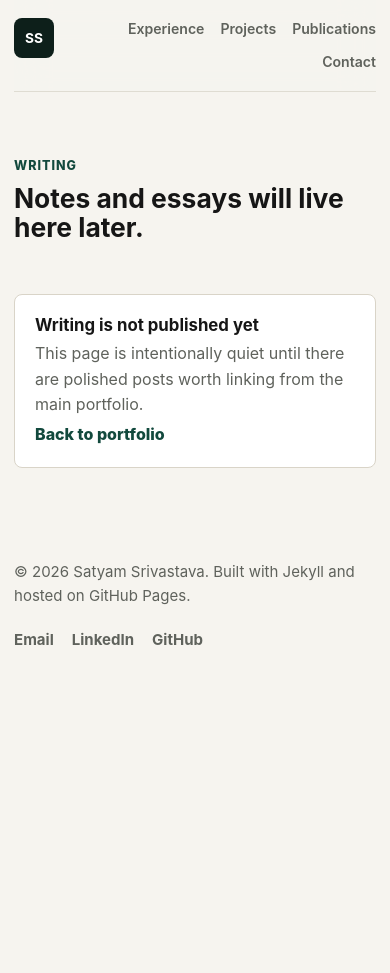
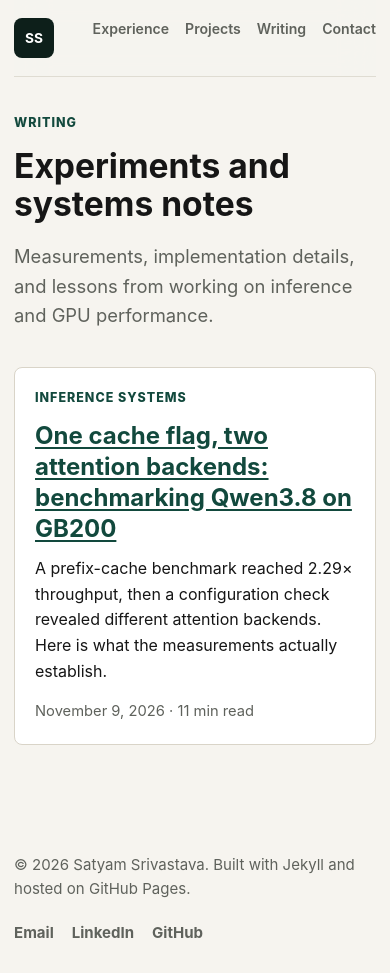
Before and after one commit to Satyam-53/satyam-53.github.io, a Jekyll site: the page built from blog/index.html, in a window 390 px wide. Built offline with Jekyll 4.4.1, drawn with Linux system fonts in a browser that asks for light colours; before the commit the page ends 900 px from its top, so only the background shows below that.

Commit message:
Publish Qwen GB200 benchmark and backend-selection notes

````diff
--- a/_includes/header.html
+++ b/_includes/header.html
@@ -8,6 +8,7 @@
     <a href="#experience">Experience</a>
     <a href="#projects">Projects</a>
     <a href="#publications">Publications</a>
+    <a href="/blog/">Writing</a>
     <a href="#contact">Contact</a>
   </nav>
 </header>
--- /dev/null
+++ b/_layouts/writing.html
@@ -0,0 +1,52 @@
+{% assign profile = site.data.profile %}
+<!DOCTYPE html>
+<html lang="en">
+<head>
+  <meta charset="UTF-8">
+  <meta name="viewport" content="width=device-width, initial-scale=1.0">
+  <title>{{ page.title | escape }} | {{ site.title | escape }}</title>
+  <meta name="description" content="{{ page.description | default: site.description | escape }}">
+  <meta name="author" content="{{ profile.name | escape }}">
+  <link rel="canonical" href="{{ page.url | absolute_url }}">
+  <meta property="og:type" content="{% if page.article %}article{% else %}website{% endif %}">
+  <meta property="og:title" content="{{ page.title | escape }}">
+  <meta property="og:description" content="{{ page.description | default: site.description | escape }}">
+  <meta property="og:url" content="{{ page.url | absolute_url }}">
+  <meta property="og:image" content="{{ profile.photo | absolute_url }}">
+  <meta name="twitter:card" content="summary">
+  <link rel="stylesheet" href="{{ '/assets/css/main.css' | relative_url }}">
+  <link rel="stylesheet" href="{{ '/assets/css/blog.css' | relative_url }}">
+</head>
+<body class="writing-page">
+  <a class="skip-link" href="#main-content">Skip to content</a>
+  <header class="site-header">
+    <a class="site-mark" href="{{ '/' | relative_url }}" aria-label="{{ profile.name | escape }} home">
+      <span>SS</span><strong>{{ profile.name }}</strong>
+    </a>
+    <nav class="site-nav" aria-label="Primary navigation">
+      <a href="{{ '/' | relative_url }}#experience">Experience</a>
+      <a href="{{ '/' | relative_url }}#projects">Projects</a>
+      <a href="{{ '/blog/' | relative_url }}" {% unless page.article %}aria-current="page"{% endunless %}>Writing</a>
+      <a href="{{ '/' | relative_url }}#contact">Contact</a>
+    </nav>
+  </header>
+  <main id="main-content" class="writing-shell">
+    {% if page.article %}
+    <article>
+      <header class="article-header">
+        <a class="back-link" href="{{ '/blog/' | relative_url }}">← All writing</a>
+        <p class="section-label">Inference systems · Experiment notes</p>
+        <h1>{{ page.title }}</h1>
+        <p class="article-description">{{ page.description }}</p>
+        <p class="article-meta">{{ profile.name }} · <time datetime="{{ page.date | date: '%Y-%m-%d' }}">{{ page.date | date: '%B %-d, %Y' }}</time> · {{ content | number_of_words | divided_by: 220 | plus: 1 }} min read</p>
+      </header>
+      <div class="article-body">{{ content }}</div>
+      <footer class="article-end"><a href="{{ '/blog/' | relative_url }}">← Back to writing</a></footer>
+    </article>
+    {% else %}
+      {{ content }}
+    {% endif %}
+  </main>
+  {% include footer.html %}
+</body>
+</html>
--- /dev/null
+++ b/assets/css/blog.css
@@ -0,0 +1,35 @@
+.writing-shell { width: min(880px, calc(100% - 40px)); margin-inline: auto; padding: 64px 0 80px; }
+.writing-page h1 { font-size: clamp(2.1rem, 5vw, 3.6rem); line-height: 1.12; margin: 14px 0 20px; overflow-wrap: anywhere; }
+.article-header { padding-bottom: 30px; margin-bottom: 34px; border-bottom: 1px solid var(--line); }
+.back-link { display: inline-block; margin-bottom: 28px; }
+.article-description { font-size: 1.15rem; color: var(--muted); max-width: 72ch; }
+.article-meta { color: var(--muted); font-size: .92rem; }
+.article-body { font-size: 1.04rem; line-height: 1.8; overflow-wrap: anywhere; }
+.article-body h2 { font-size: clamp(1.45rem, 3vw, 1.9rem); line-height: 1.25; margin: 48px 0 18px; scroll-margin-top: 100px; }
+.article-body h3 { font-size: 1.2rem; margin: 30px 0 14px; }
+.article-body p, .article-body ul, .article-body ol { margin-bottom: 20px; }
+.article-body a, .back-link, .article-end a, .writing-list a { color: var(--accent-dark); text-decoration: underline; text-underline-offset: 3px; }
+.article-body blockquote { margin: 28px 0; padding: 18px 22px; border-left: 3px solid var(--accent); background: var(--surface-muted); }
+.article-body blockquote p:last-child { margin-bottom: 0; }
+.article-body code { font-family: ui-monospace, SFMono-Regular, Consolas, monospace; font-size: .86em; padding: 2px 5px; background: var(--surface-muted); border-radius: 4px; }
+.article-body pre { max-width: 100%; overflow-x: auto; border: 1px solid var(--line); border-radius: 8px; padding: 20px; background: var(--surface); line-height: 1.6; }
+.article-body pre code { padding: 0; background: transparent; overflow-wrap: normal; }
+.article-body div.highlighter-rouge { min-width: 0; }
+.article-body table { display: block; width: 100%; max-width: 100%; overflow-x: auto; border-collapse: collapse; margin: 26px 0; font-size: .88rem; line-height: 1.55; }
+.article-body th, .article-body td { padding: 12px 14px; border: 1px solid var(--line); min-width: 100px; }
+.article-body th { background: var(--surface-muted); text-align: left; }
+.article-body td { background: var(--surface); }
+.article-end { margin-top: 48px; padding-top: 24px; border-top: 1px solid var(--line); }
+.writing-list { margin-top: 36px; }
+.writing-list article { padding: 28px; background: var(--surface); border: 1px solid var(--line); border-radius: 8px; }
+.writing-list h2 { font-size: 1.5rem; line-height: 1.3; margin: 12px 0; }
+.writing-list .article-meta { margin-bottom: 0; }
+.skip-link { position: absolute; left: 12px; top: -100px; z-index: 20; padding: 10px 16px; background: var(--surface); color: var(--ink); }
+.skip-link:focus { top: 12px; }
+.writing-page a:focus-visible { outline: 2px solid var(--accent); outline-offset: 4px; }
+@media (max-width: 560px) {
+  .writing-shell { width: calc(100% - 28px); padding-top: 36px; }
+  .article-body { font-size: 1rem; }
+  .article-body th, .article-body td { padding: 10px; }
+  .writing-list article { padding: 20px; }
+}
--- a/blog/index.html
+++ b/blog/index.html
@@ -1,49 +1,22 @@
-<!DOCTYPE html>
-<html lang="en">
-<head>
-  <meta charset="UTF-8">
-  <meta name="viewport" content="width=device-width, initial-scale=1.0">
-  <title>Writing | Satyam Srivastava</title>
-  <meta name="description" content="Writing by Satyam Srivastava.">
-  <link rel="stylesheet" href="/assets/css/main.css">
-</head>
-<body>
-  <header class="site-header">
-    <a class="site-mark" href="/" aria-label="Satyam Srivastava home">
-      <span>SS</span>
-      <strong>Satyam Srivastava</strong>
-    </a>
-    <nav class="site-nav" aria-label="Primary navigation">
-      <a href="/#experience">Experience</a>
-      <a href="/#projects">Projects</a>
-      <a href="/#publications">Publications</a>
-      <a href="/#contact">Contact</a>
-    </nav>
-  </header>
-
-  <main>
-    <section class="section-shell split-section">
-      <div>
-        <p class="section-label">Writing</p>
-        <h2>Notes and essays will live here later.</h2>
-      </div>
-      <div class="compact-list">
-        <article>
-          <h3>Writing is not published yet</h3>
-          <p>This page is intentionally quiet until there are polished posts worth linking from the main portfolio.</p>
-          <a href="/">Back to portfolio</a>
-        </article>
-      </div>
-    </section>
-  </main>
-
-  <footer class="site-footer">
-    <p>&copy; 2026 Satyam Srivastava. Built with Jekyll and hosted on GitHub Pages.</p>
-    <div>
-      <a href="mailto:srivastavasatyam53@gmail.com">Email</a>
-      <a href="https://www.linkedin.com/in/satyam-srivastava-981491203/">LinkedIn</a>
-      <a href="https://github.com/Satyam-53">GitHub</a>
-    </div>
-  </footer>
-</body>
-</html>
+---
+layout: writing
+title: Writing
+description: Notes on LLM inference, GPU performance, and ML systems by Satyam Srivastava.
+permalink: /blog/
+---
+<header>
+  <p class="section-label">Writing</p>
+  <h1>Experiments and systems notes</h1>
+  <p class="article-description">Measurements, implementation details, and lessons from working on inference and GPU performance.</p>
+</header>
+<div class="writing-list">
+  {% assign articles = site.pages | where: 'article', true | sort: 'date' | reverse %}
+  {% for post in articles %}
+  <article>
+    <p class="section-label">Inference systems</p>
+    <h2><a href="{{ post.url | relative_url }}">{{ post.title }}</a></h2>
+    <p>{{ post.description }}</p>
+    <p class="article-meta"><time datetime="{{ post.date | date: '%Y-%m-%d' }}">{{ post.date | date: '%B %-d, %Y' }}</time> · {{ post.content | number_of_words | divided_by: 220 | plus: 1 }} min read</p>
+  </article>
+  {% endfor %}
+</div>
--- /dev/null
+++ b/blog/qwen-gb200-prefix-cache.md
@@ -0,0 +1,213 @@
+---
+layout: writing
+title: "One cache flag, two attention backends: benchmarking Qwen3.8 on GB200"
+description: "A prefix-cache benchmark reached 2.29× throughput, then a configuration check revealed different attention backends. Here is what the measurements actually establish."
+date: 2026-11-09
+article: true
+permalink: /blog/qwen-gb200-prefix-cache/
+---
+
+I started with a small question: how much does prefix caching help when serving Qwen3.8-27B on a GB200?
+
+The first results looked straightforward. At concurrency 32, the cache-enabled configuration delivered about 2,215 output tokens/s on a shared-prefix workload, compared with 967 tokens/s with caching disabled. The p95 time to first token fell from about 2.65 seconds to 197 milliseconds.
+
+Then I compared the saved server configurations. The cache flag had changed, but so had the attention backend: Triton with caching enabled, TRT-LLM with caching disabled. Page size and recurrent-state cache settings had changed too.
+
+That changed what I could claim. The 2.29× throughput difference was real for these runs, but it was a comparison of two resolved serving configurations. It did not isolate the benefit of caching alone. Understanding that distinction turned out to be the most useful part of the experiment.
+
+## The model and serving setup
+
+I served `Qwen/Qwen3.8-27B` on one GB200 GPU inside a Kubernetes pod, with the benchmark client running in the same pod against `localhost:30000`. Kubernetes supplied the execution environment; this experiment did not measure cluster scaling or service-to-service networking.
+
+The checkpoint was the standard [Qwen3.8-27B repository on Hugging Face](https://huggingface.co/Qwen/Qwen3.8-27B). Its [configuration](https://huggingface.co/Qwen/Qwen3.8-27B/blob/main/config.json) declares BF16 for the text model and uses the `Qwen3_5ForConditionalGeneration` architecture identifier. The layers mix linear attention with full attention, with a full-attention layer every fourth layer. The architecture identifier also explains why Qwen3.5-named code appears in this investigation.
+
+The weights are stored in Safetensors shards. Safetensors describes the file format; BF16 describes numerical precision. Multiple checkpoint files do not imply quantization or multiple GPUs. With tensor parallelism set to one, the required model weights are loaded onto one GPU.
+
+My server arguments recorded `dtype=auto` and `quantization=null`; the command did not request FP8, INT4, or another quantization method. The checkpoint configuration supports the expectation of BF16, although `dtype=auto` in the server snapshot is not itself a measurement of every tensor's runtime dtype.
+
+```bash
+CUDA_VISIBLE_DEVICES=0 sglang serve \
+  --model-path Qwen/Qwen3.8-27B \
+  --host 0.0.0.0 \
+  --port 30000 \
+  --tp-size 1 \
+  --context-length 32768 \
+  --mem-fraction-static 0.80 \
+  --reasoning-parser qwen3 \
+  --tool-call-parser qwen3_coder
+```
+
+For the second configuration, I restarted the server with the same command plus `--disable-radix-cache`. Neither command explicitly selected an attention backend or page size.
+
+The 32K context limit was a serving configuration, not the length of each benchmark request. Each measured request had 2,048 input tokens and generated 128 output tokens.
+
+## What I measured
+
+Prefix caching reuses state computed for a previously processed prompt prefix. A common application is a long system instruction shared across many requests, followed by a different user question.
+
+I built a small streaming client around SGLang's native `/generate` endpoint. It sent token IDs directly, so tokenization and chat-template application were outside the timed request path. The reasoning and tool-call parser flags were retained in the launch command, but this was not a tool-use or chat-quality evaluation.
+
+| Parameter | Value |
+|---|---|
+| Prompt patterns | Shared prefix and unique prefixes |
+| Input length | 2,048 tokens |
+| Shared workload | 1,984-token common prefix + 64-token request-specific suffix |
+| Unique workload | Independently seeded synthetic prompts, without a deliberately shared long prefix |
+| Output length | 128 tokens, with EOS stopping disabled |
+| Sampling | Temperature 0 |
+| Concurrency | 1, 8, 32 |
+| Requests per trial | 96 |
+| Repetitions | 3 per workload/concurrency combination |
+| Server configurations | Cache enabled and cache disabled |
+| Total measured requests | 3,456 |
+
+The prompts were deterministic synthetic numeric text, tokenized and truncated to exact lengths. They controlled workload shape; they were not representative conversations. Independently generated prompts can still share incidental short token prefixes.
+
+Before measurement, the harness issued warmup requests at each concurrency level. Before each trial, it requested a server cache flush. For shared-prefix trials, it processed the common prefix once outside the timed region, then submitted the measured requests. With caching disabled, the same priming request ran but could not create a reusable prefix cache entry.
+
+This measures a **warm shared-prefix scenario**, not the cold request that first establishes the prefix. The 1,984-token prefix is the intended shared length; I did not instrument the exact number of tokens or recurrent-state checkpoints actually reused.
+
+The client used a fixed number of worker threads. Each worker sent another request when its previous request completed. This is a closed-loop concurrency test, not a fixed arrival-rate test. Workload/concurrency trial order was shuffled within each repetition using a fixed seed. The two server configurations were run in separate blocks.
+
+For example, the cache-enabled run used:
+
+```bash
+python qwen_bench.py \
+  --label cache-on \
+  --concurrency 1 8 32 \
+  --requests 96 \
+  --repeats 3 \
+  --input-tokens 2048 \
+  --output-tokens 128 \
+  --out ./qwen-bench-results \
+  --allow-cache-flush
+```
+
+The label only names the output. It does not enable or disable server caching.
+
+## Reading the metrics
+
+I recorded client-observed time to first token (TTFT), end-to-end request latency, output throughput, and average time per output token after the first token (TPOT).
+
+TTFT starts when a worker begins its HTTP request and ends when it receives the first stream event reporting generated tokens. It includes HTTP and serving overhead, not just GPU prefill time. TPOT divides the remaining response time by the remaining token count; it is not a distribution of individual inter-token gaps.
+
+Output throughput is successful output tokens divided by trial wall time, including client execution overhead. At concurrency 32 it is aggregate throughput across requests, not one request's generation speed.
+
+All measured requests completed with the expected output-token count. That validates completion and token accounting, not semantic correctness or equivalence between configurations.
+
+## Results: shared prefixes benefit under concurrency
+
+Each table entry below is the median across three repetitions. For p95 metrics, I took the median of the three per-trial p95s, rather than pooling all requests into one percentile.
+
+### Shared-prefix workload
+
+| Concurrency | Cache off: output tok/s | Cache on: output tok/s | Throughput change | Cache off: p95 TTFT | Cache on: p95 TTFT |
+|---:|---:|---:|---:|---:|---:|
+| 1 | 98.6 | 95.1 | −3.5% | 91.1 ms | 65.9 ms |
+| 8 | 521.6 | 695.4 | +33.3% | 664.4 ms | 131.7 ms |
+| 32 | 966.6 | 2,214.5 | +129.1% | 2,645.5 ms | 197.3 ms |
+
+At concurrency 32, the cache-enabled configuration delivered **2.29× output throughput**, **92.5% lower p95 TTFT**, and **56.3% lower p95 end-to-end latency**: approximately 4.26 seconds became 1.86 seconds.
+
+The single-request case was more subtle. Response startup improved, but median TPOT increased from about 9.52 to 10.12 milliseconds. Generating the remaining tokens outweighed the smaller startup saving, and total throughput declined slightly. Faster TTFT did not imply faster completion.
+
+### Unique-prefix workload
+
+| Concurrency | Cache off: output tok/s | Cache on: output tok/s | Cache off: p95 TTFT | Cache on: p95 TTFT |
+|---:|---:|---:|---:|---:|
+| 1 | 98.7 | 92.5 | 90.9 ms | 98.2 ms |
+| 8 | 521.1 | 499.0 | 666.8 ms | 686.9 ms |
+| 32 | 962.7 | 925.0 | 2,652.7 ms | 2,732.3 ms |
+
+With caching disabled, shared and unique workloads performed similarly. With caching enabled, the shared workload pulled ahead as concurrency increased. That pattern is consistent with prefix reuse reducing repeated prefill work and the contention associated with it.
+
+The unique workload was about 4–6% slower in throughput in the cache-enabled configuration. Initially, it was tempting to describe this as cache-management overhead. The configuration comparison showed why that explanation would be premature.
+
+## The configuration comparison changed the conclusion
+
+The harness captured `/get_server_info` before each run. Comparing those snapshots exposed several differences:
+
+| Resolved setting | Cache enabled | Cache disabled |
+|---|---|---|
+| `disable_radix_cache` | `False` | `True` |
+| `attention_backend` | `triton` | `trtllm_mha` |
+| `page_size` | 1 | 64 |
+| `mamba_radix_cache_strategy` | `extra_buffer` | `auto` |
+| `uses_mamba_radix_cache` | `True` | `False` |
+| Effective maximum running requests per DP | 62 | 314 |
+| Largest captured decode graph batch size | 62 | 314 |
+| Server random seed | 323299915 | 588433170 |
+
+Model path, context length, tensor parallelism, and configured memory fraction matched in the comparison. Both runs reported about 51.05 GiB for weights and 50.41 GiB for KV cache. Token capacity differed slightly, and graph allocations differed too.
+
+The effective request limits were both above the highest tested concurrency, 32, so this experiment does not demonstrate that those caps caused the performance difference. The backend and page-size differences are nevertheless material confounders.
+
+The precise result is therefore:
+
+> For this synthetic warm shared-prefix workload at concurrency 32, SGLang's cache-enabled configuration achieved 2.29× output throughput relative to its cache-disabled configuration, with different automatically selected attention backends and page sizes.
+
+That is narrower than claiming a 2.29× improvement caused solely by radix caching.
+
+## Why a hybrid model needs an extra buffer
+
+Full-attention layers preserve KV entries for prefix tokens. Linear-attention layers instead maintain recurrent state summarizing the processed sequence, together with associated convolution state. Reusing a prefix in a hybrid model requires preserving the relevant state across both layer types.
+
+The recurrent state evolves as a request advances. If multiple requests branch from one cached prefix, the implementation must preserve the reusable prefix checkpoint while managing each request's subsequent state.
+
+SGLang calls one strategy for this `extra_buffer`. It provides additional recurrent-state storage for checkpointing and updates, trading GPU memory for caching and scheduling flexibility. It is not a second copy of the model weights or a CPU-offload buffer. This describes its role; I did not trace every allocation or copy in the state-cache implementation.
+
+In the installed configuration code, automatic strategy resolution considers overlap scheduling, paging, and backend support. Its `no_buffer` validation requires page size 1, disables overlap scheduling, and rejects TRT-LLM MHA. The extra-buffer path permits combinations that `no_buffer` cannot support.
+
+## Why backend choice should be orthogonal—and where compatibility intervenes
+
+At the API level, these settings express different choices:
+
+- **Prefix caching:** whether previously computed prefix state may be reused.
+- **Attention backend:** which kernel implementation executes an attention operation.
+
+Ideally, I would choose each independently within the set of supported configurations. That separation makes behavior easier to reason about and experiments easier to control.
+
+But implementations have physical requirements. Kernels consume particular page layouts, block tables, and state representations. A cache strategy may constrain how those structures are allocated and updated. In the inspected code, `no_buffer` requires page size 1, while the relevant TRT-LLM path requires a larger page size. Those requirements make some combinations incompatible.
+
+So orthogonality is a useful design goal, not a guarantee that every combination is executable. A resolver still has to select a compatible combination. For an operator, the important questions are whether it honors explicit choices, exposes its resolved decisions, and explains why a default or fallback was selected.
+
+Here, neither launch command specified a backend. The server was selecting defaults during startup, not switching attention implementations midway through a measured request.
+
+## TRT-LLM kernels inside SGLang
+
+`trtllm_mha` refers to TensorRT-LLM attention kernels exposed through FlashInfer. SGLang's [backend implementation](https://github.com/sgl-project/sglang/blob/main/python/sglang/srt/layers/attention/trtllm_mha_backend.py) integrates those operations; FlashInfer documents the [decode API](https://docs.flashinfer.ai/generated/flashinfer.decode.trtllm_batch_decode_with_kv_cache.html) and [prefill API](https://docs.flashinfer.ai/generated/flashinfer.prefill.trtllm_batch_context_with_kv_cache.html).
+
+Selecting that backend does not hand the whole model to a serialized TensorRT engine. SGLang still orchestrates serving and model execution. Full-attention kernels can come from TRT-LLM while the separate `linear_attn_backend` remains Triton. Likewise, `attention_backend=triton` refers to GPU kernels, not NVIDIA Triton Inference Server.
+
+## The unresolved part of backend selection
+
+The installed Qwen hybrid override contained an explicit cache-dependent condition. Its policy can be expressed as the following pseudocode:
+
+```python
+backend = "triton"
+blocked = (
+    not extra_buffer_active
+    and radix_cache_enabled
+    and no_speculative_decoding
+)
+if general_default == "trtllm_mha" and not blocked:
+    backend = "trtllm_mha"
+```
+
+The helper defining `extra_buffer_active` checks that radix caching is enabled and that the strategy is `extra_buffer` or `extra_buffer_lazy`.
+
+This explains why backend selection can depend on the cache strategy. It does **not** fully explain my final cache-on configuration: that snapshot reports `extra_buffer`, which would allow TRT-LLM under the inspected rule, yet the backend is Triton.
+
+One hypothesis is that backend selection saw an earlier strategy value, chose Triton, and was not revisited after extra buffering resolved. Another possibility is an additional override or a distinction between configuration views. I did not trace the resolver far enough to distinguish them, and I did not test an explicit TRT-LLM-plus-cache launch. This remains an unresolved configuration-selection observation, not a confirmed correctness or performance bug.
+
+There is relevant upstream history. [SGLang issue #27418](https://github.com/sgl-project/sglang/issues/27418), now closed, discusses overlapping cache-strategy resolution paths, an earlier ordering problem, and Qwen's coupling between cache state and backend selection. It also describes the page-size incompatibility of `no_buffer` with TRT-LLM. That discussion supports investigating resolution order, but does not establish that my run reproduces the same historical issue.
+
+## What these measurements establish
+
+The experiment completed all 3,456 measured requests without failure, and the three repetitions were consistent. Shared-prefix requests benefited substantially under the cache-enabled serving configuration at higher concurrency. The saved configuration snapshots also showed that a one-flag command difference can expand into several runtime differences.
+
+There are limits to the result. This was one GPU, one synthetic input/output length, three concurrency levels, and a prewarmed shared prefix. It did not measure model quality, a production traffic distribution, maximum sustainable arrival rate, or kernel-level timing. No Nsight trace was collected for this experiment, so the explanation about reduced prefill pressure is an interpretation of request-level measurements rather than a kernel-level attribution.
+
+The model revision was not pinned in the launch command. Exact software versions, a checkpoint commit, and the resolved runtime configuration should accompany any strict reproduction. The source extracts describe the installed code inspected during this investigation; linked `main` branches can change.
+
+I am leaving the backend-selection investigation open here. The useful lesson from this first pass is already concrete: **a launch command records the requested configuration; a benchmark needs the resolved configuration too.** Without that snapshot, I would have published an apparently clean caching speedup while overlooking an attention-backend change.
````
